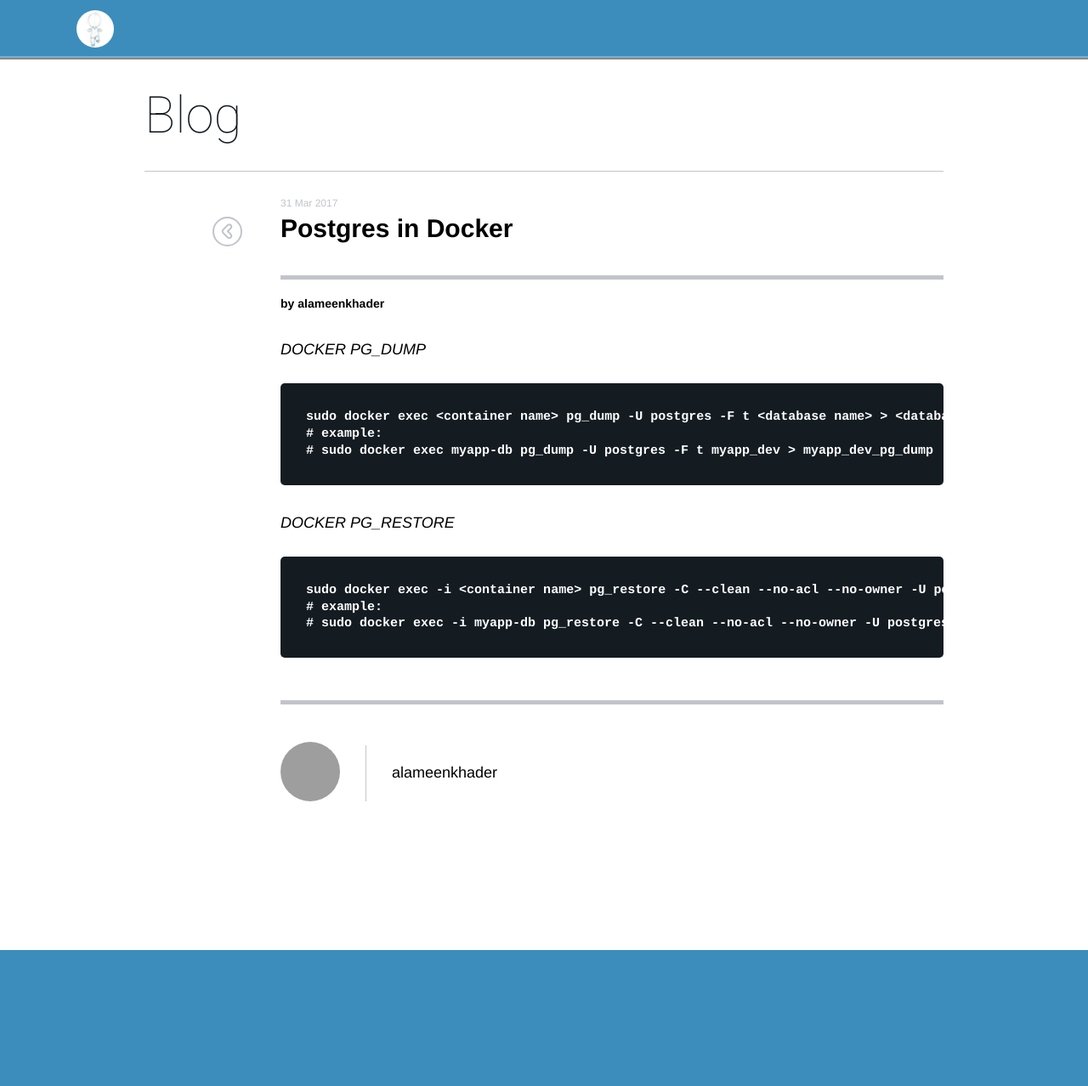
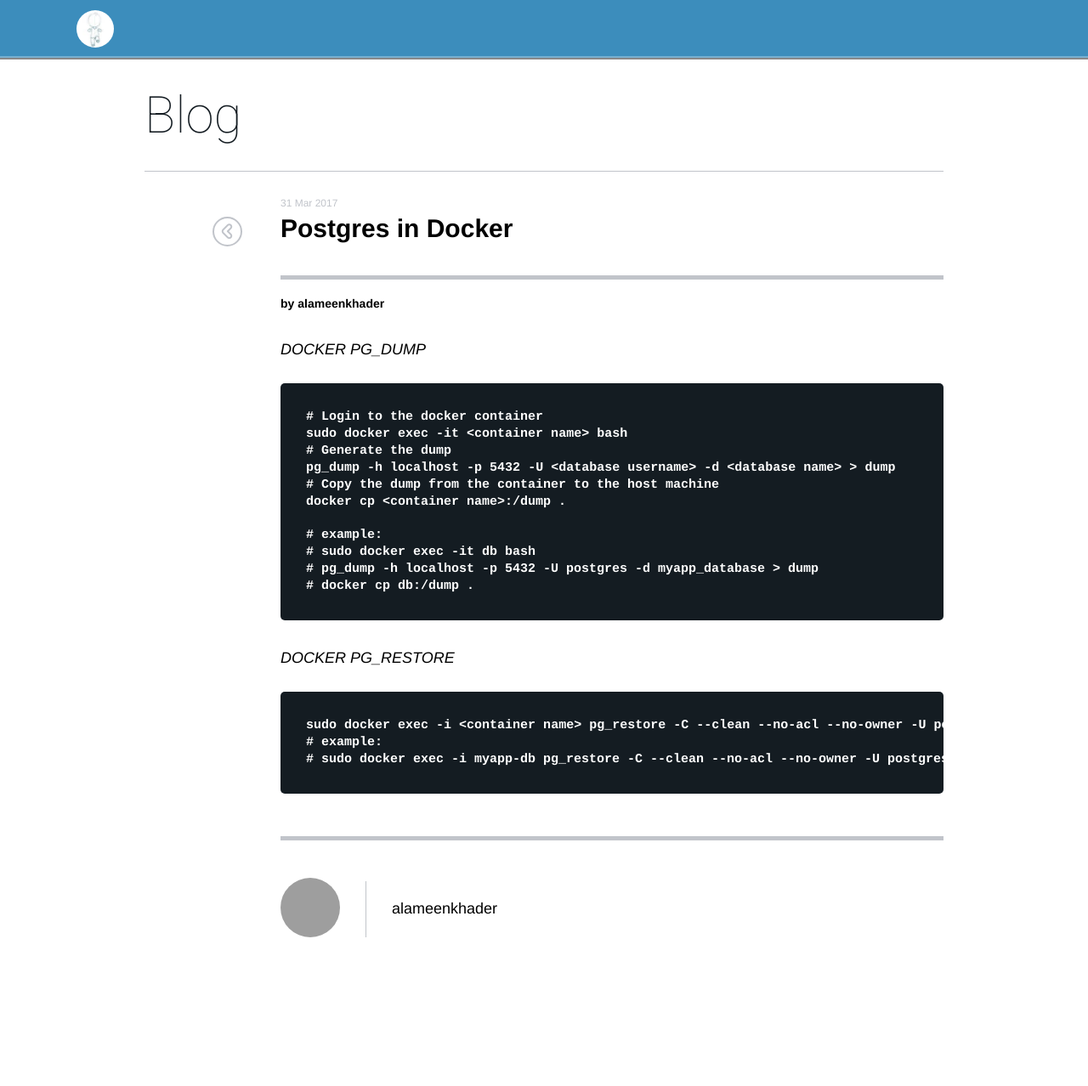
Before and after one commit to alameenkhader/alameenkhader.github.io, a Jekyll site: the page built from _posts/2017-04-17-postgres-in-docker.md, in a window 1280 px wide. Shown: the whole page at 85% size. Built offline with Jekyll 4.4.1, drawn with Linux system fonts in a browser that asks for light colours; before the commit the page ends 1118 px from its top, so only the background shows below that; grey boxes are pictures that could not be loaded.

Commit message:
updating pg dump command for docker

```diff
--- a/_posts/2017-04-17-postgres-in-docker.md
+++ b/_posts/2017-04-17-postgres-in-docker.md
@@ -9,9 +9,17 @@ title_image: postgres-in-docker.jpg
 
 ### DOCKER PG_DUMP
 
-    sudo docker exec <container name> pg_dump -U postgres -F t <database name> > <database_name>_pg_dump
+    # Login to the docker container
+    sudo docker exec -it <container name> bash
+    # Generate the dump
+    pg_dump -h localhost -p 5432 -U <database username> -d <database name> > dump
+    # Copy the dump from the container to the host machine
+    docker cp <container name>:/dump .
+
     # example:
-    # sudo docker exec myapp-db pg_dump -U postgres -F t myapp_dev > myapp_dev_pg_dump
+    # sudo docker exec -it db bash
+    # pg_dump -h localhost -p 5432 -U postgres -d myapp_database > dump
+    # docker cp db:/dump .
 
 ### DOCKER PG_RESTORE
 
```
